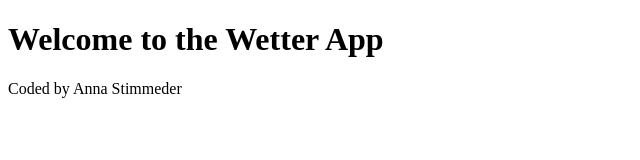
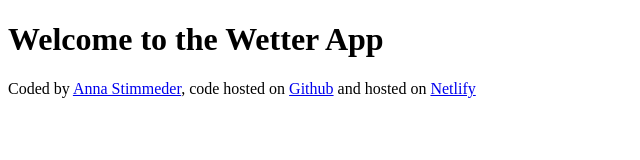
Before and after one commit to AnnMarSti/wetter, a plain HTML site: page index.html in a window 1280 px wide. Shown: the whole page, without its empty margins (0-640 px from the left). Drawn offline with Linux system fonts and the light colour scheme.

Commit message:
Added links to footer

```diff
--- a/index.html
+++ b/index.html
@@ -7,6 +7,15 @@
   </head>
   <body>
     <h1>Welcome to the Wetter App</h1>
-    <footer>Coded by Anna Stimmeder</footer>
+    <footer>
+      Coded by
+      <a href="https://github.com/AnnMarSti" target="_blank"> Anna Stimmeder</a
+      >, code hosted on
+      <a href="https://github.com/AnnMarSti/wetter" target="_blank">Github</a>
+      and hosted on
+      <a href="https://wetter-shecodes-app.netlify.app/" target="_blank"
+        >Netlify</a
+      >
+    </footer>
   </body>
 </html>
```
